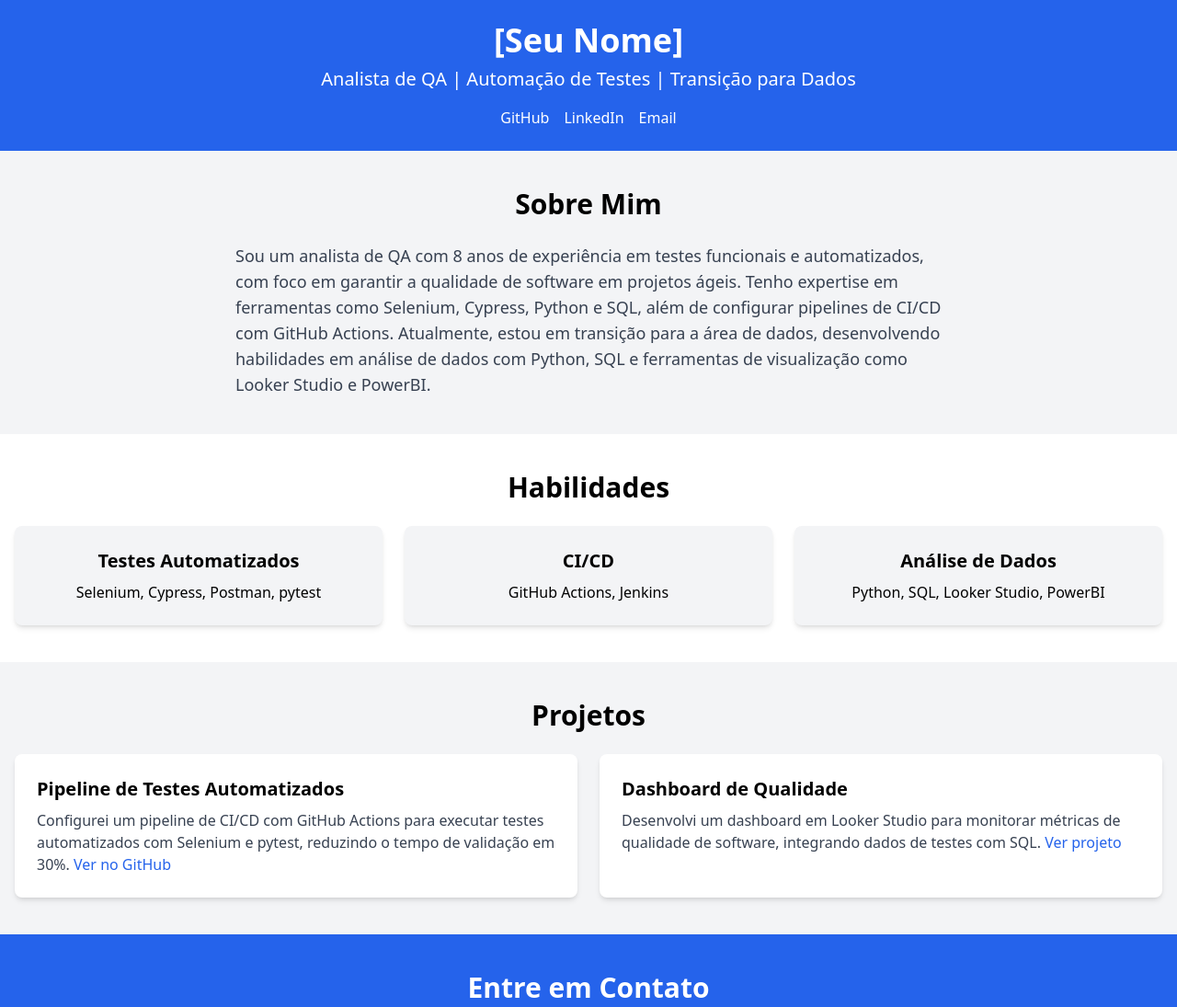
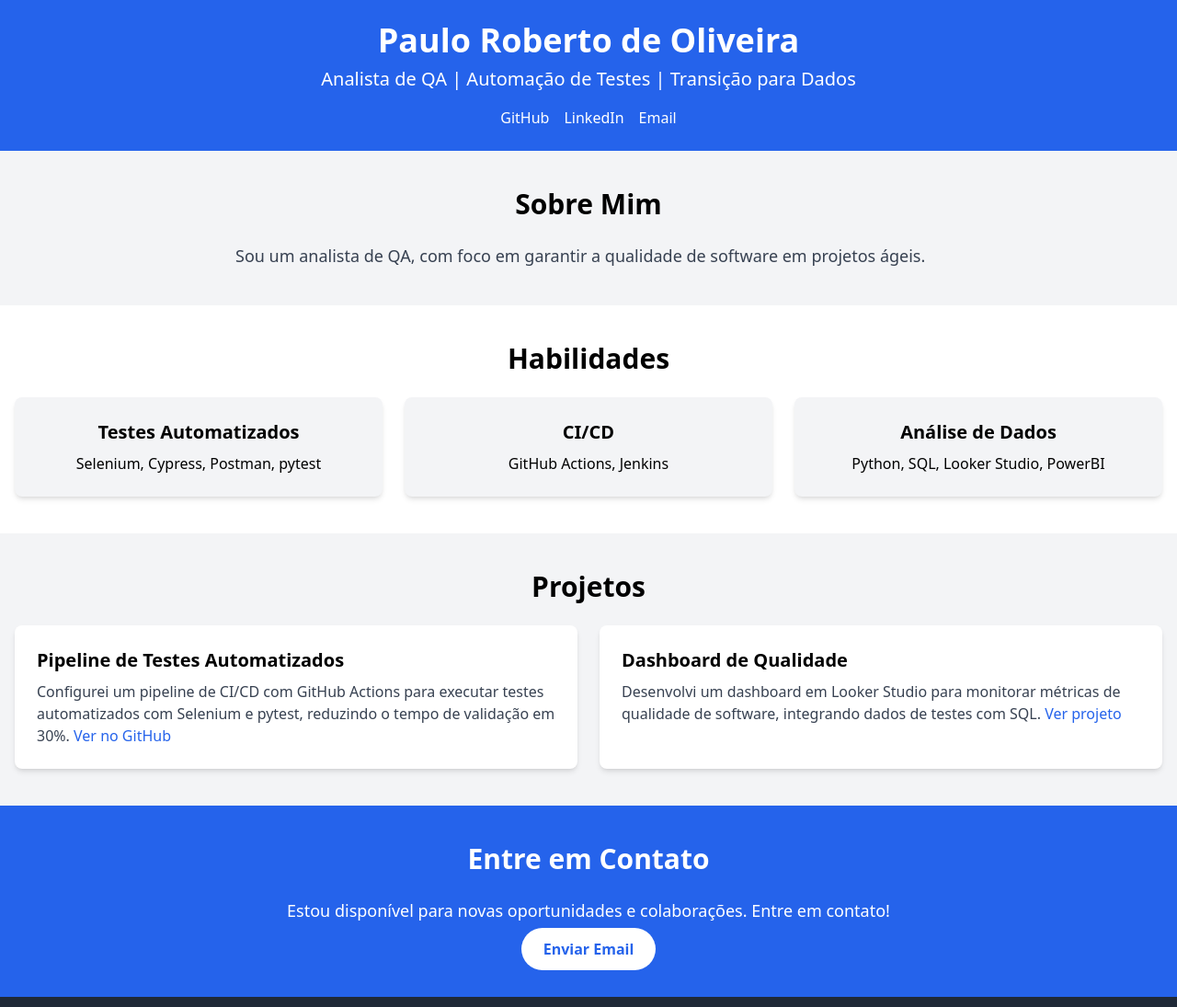
Before and after one commit to pro-pauloroberto/portifolio, a plain HTML site: page index.html in a window 1280 px wide. Shown: the top 1095 px of the page at 92% size. Drawn offline with nearby package versions, Linux system fonts and the light colour scheme.

Commit message:
Update index.html

```diff
--- a/index.html
+++ b/index.html
@@ -49,7 +49,7 @@
   <!-- Cabeçalho -->
   <header class="bg-blue-600 text-white py-6">
     <div class="container mx-auto text-center">
-      <h1 class="text-4xl font-bold">[Seu Nome]</h1>
+      <h1 class="text-4xl font-bold">Paulo Roberto de Oliveira</h1>
       <p class="text-xl mt-2">Analista de QA | Automação de Testes | Transição para Dados</p>
       <div class="mt-4 flex justify-center space-x-4">
         <a href="https://github.com/[seu-usuario]" target="_blank" class="hover:underline">GitHub</a>
@@ -64,8 +64,7 @@
     <div class="container mx-auto px-4">
       <h2 class="text-3xl font-bold text-center mb-6">Sobre Mim</h2>
       <p class="text-lg text-gray-700 max-w-3xl mx-auto">
-        Sou um analista de QA com 8 anos de experiência em testes funcionais e automatizados, com foco em garantir a qualidade de software em projetos ágeis. Tenho expertise em ferramentas como Selenium, Cypress, Python e SQL, além de configurar pipelines de CI/CD com GitHub Actions. Atualmente, estou em transição para a área de dados, desenvolvendo habilidades em análise de dados com Python, SQL e ferramentas de visualização como Looker Studio e PowerBI.
-      </p>
+        Sou um analista de QA, com foco em garantir a qualidade de software em projetos ágeis.</p>
     </div>
   </section>
 
```
